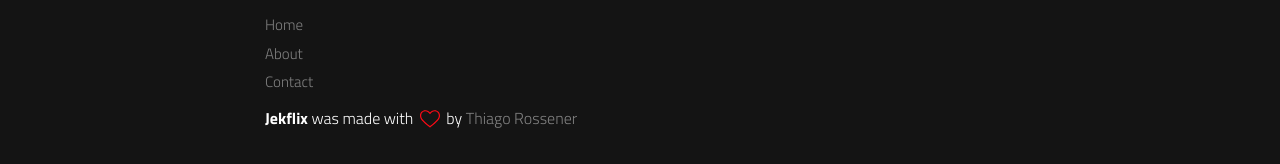
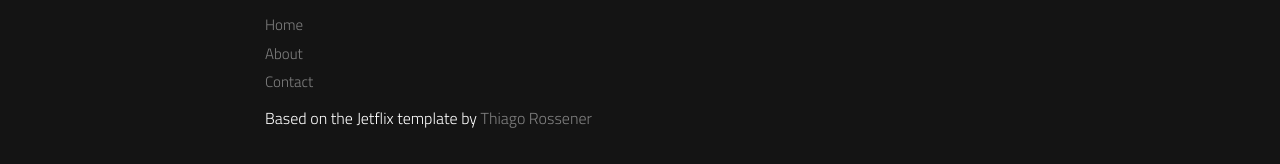
Before and after one commit to Mayer-Cloud-Solutions/martinmayer.tech.jekyll, a Jekyll site: the page built from index.html, in a window 1280 px wide and 900 px high, scrolled down 2745 px. Shown: the part 733-897 px from the top of the window. Built offline with Jekyll 4.4.1, drawn with Linux system fonts in a browser that asks for light colours; a script that is not in the unit is left out.

Commit message:
Template credit updated

```diff
--- a/_includes/footer.html
+++ b/_includes/footer.html
@@ -35,7 +35,7 @@
     {% include links.html %}
 
     <p>
-      <span>Jekflix</span> was made with <svg class="love"><use xlink:href="#icon-heart"></use></svg> by <a href="https://rossener.com" target="_blank" class="creator">Thiago Rossener</a>
+      Based on the Jetflix template by <a href="https://rossener.com" target="_blank" class="creator">Thiago Rossener</a>
     </p>
 </footer>
 
```
